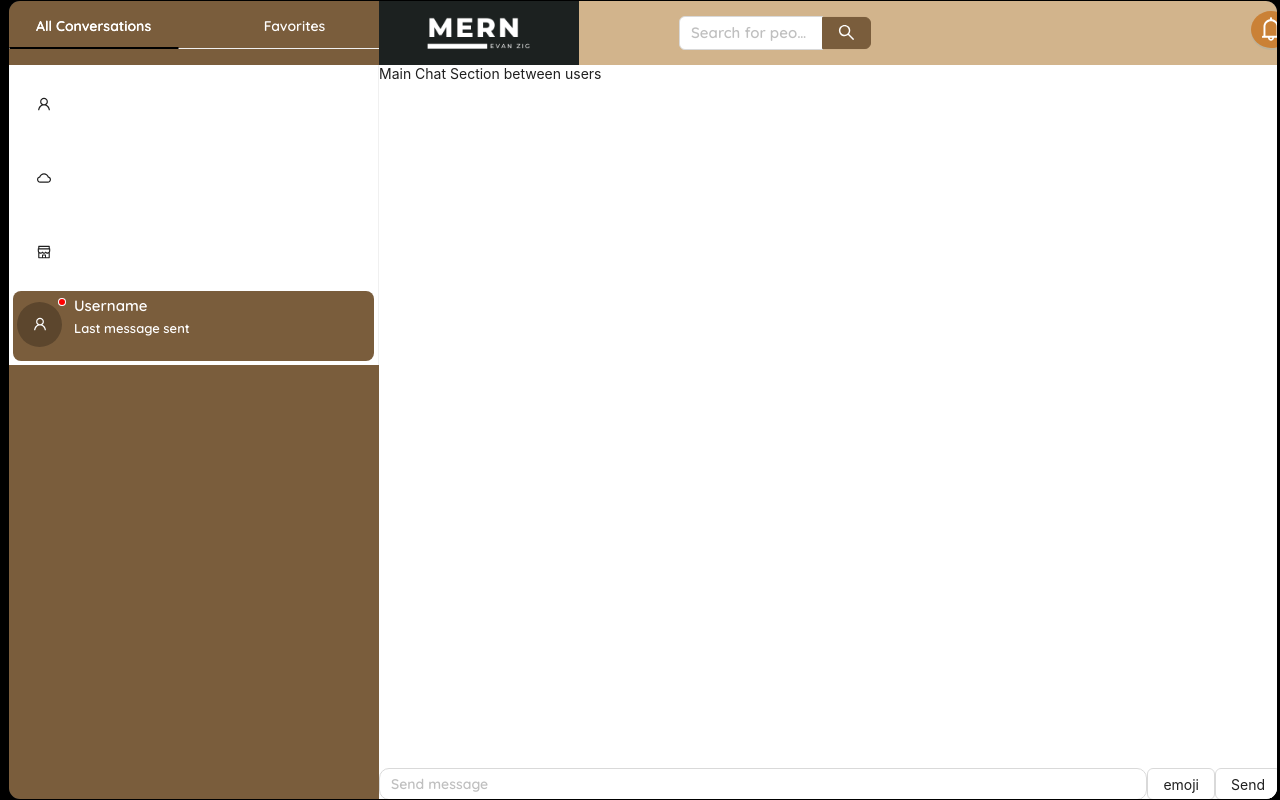
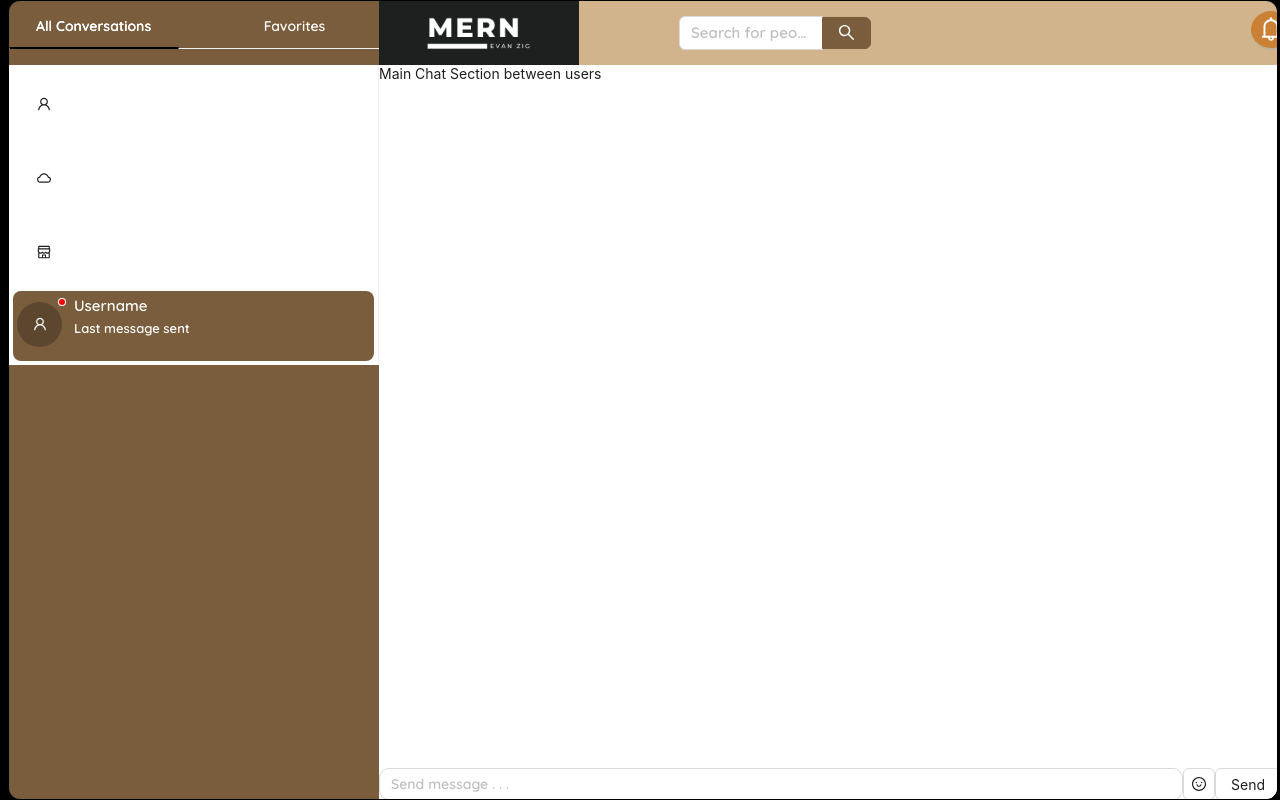
Before and after one commit to EvanZig/messengerApp, a React (Create React App) app in the folder client/: page / in a window 1280 px wide. Built offline with nearby package versions, Linux system fonts and the light colour scheme.

Commit message:
added emoji icon

```diff
--- a/client/src/components/ChatUi/ChatInput.tsx
+++ b/client/src/components/ChatUi/ChatInput.tsx
@@ -1,19 +1,23 @@
 import React from 'react'
 import { Input, Button } from 'antd'
 import '../../styles/componentStyling/ChatLayoutStyle.scss'
+import { SmileOutlined } from '@ant-design/icons'
 
 const { TextArea } = Input
+// make it circular only to the left so it looks like its one div the entire thing
 
 export default function ChatInput() {
     return (
         <div style={{ display: 'flex' }}>
             <TextArea
-                placeholder="Send message"
+                placeholder="Send message . . ."
                 autoSize={{ minRows: 1, maxRows: 4 }}
                 className="chatInputBox"
             ></TextArea>
-            <Button> emoji </Button>
-            <Button>Send</Button>
+            <div className="chatInputButtons" style={{ display: 'flex' }}>
+                <Button icon={<SmileOutlined />} className="emojiButton" />
+                <Button>Send</Button>
+            </div>
         </div>
     )
 }
```
